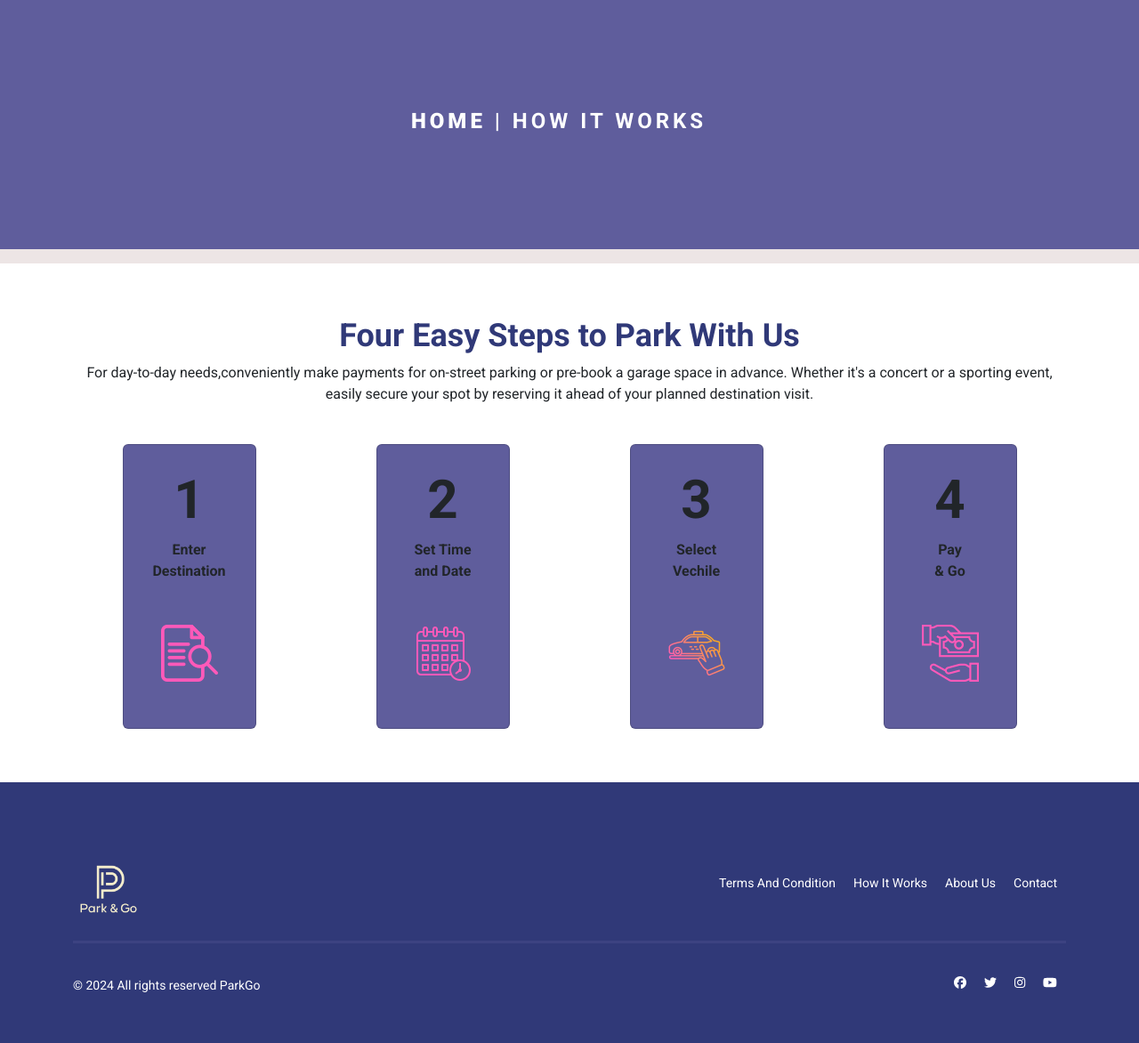
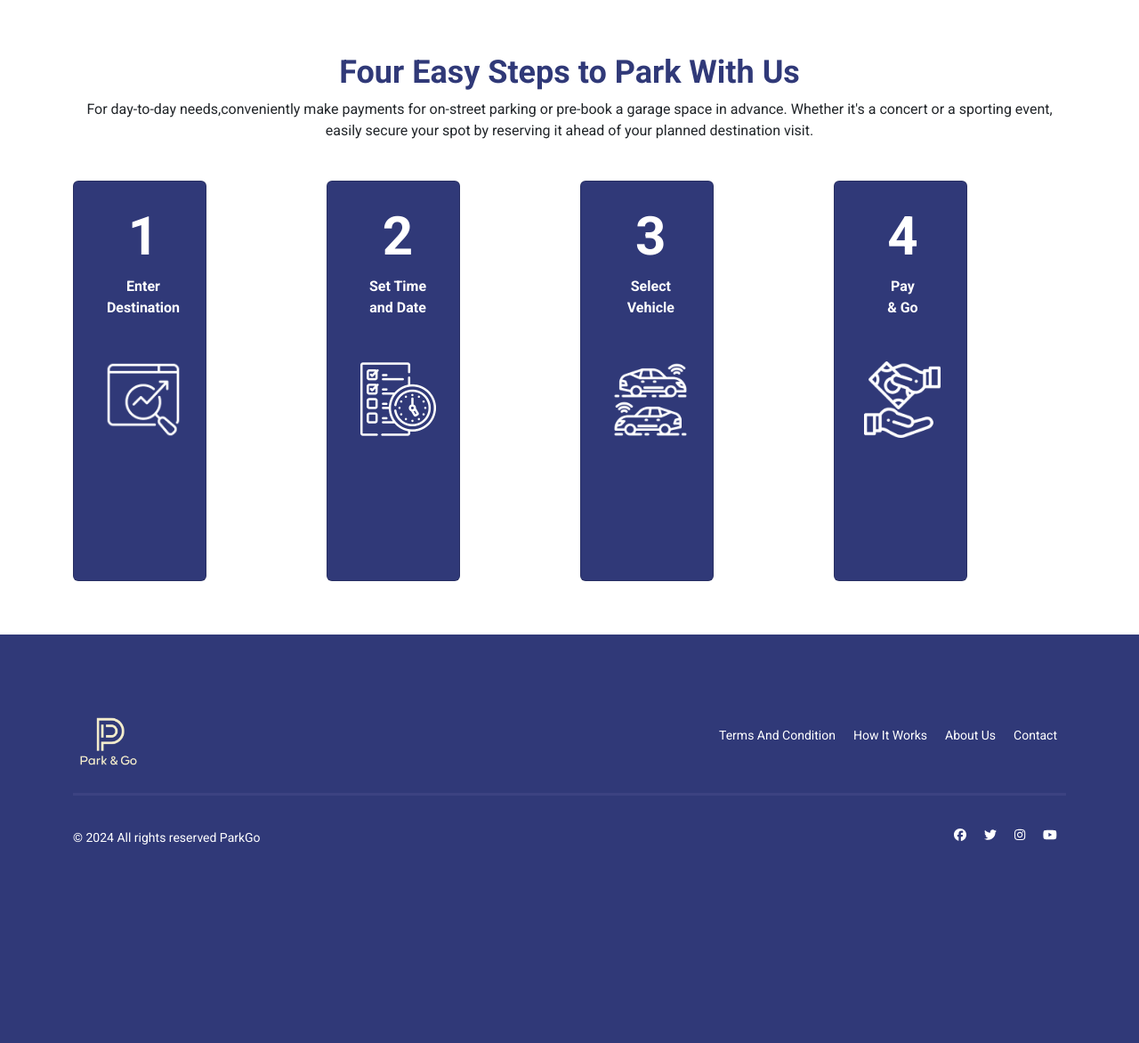
Before and after one commit to mrsafalpiya/parkgo, a Django app: page /works/ in a window 1280 px wide. Shown: the part 91-1263 px from the top of the page at 89% size. After the commit the page ends 1040 px from the top, so only its background shows below. Run offline with Django 4.2, Linux system fonts and the light colour scheme; some libraries are stand-ins or nearby versions.

Commit message:
Fixed links and tweaked how it works page

```diff
--- a/auth_project/static/css/style.css
+++ b/auth_project/static/css/style.css
@@ -578,9 +578,8 @@ main .page__work .work__header h3 {
 main .page__work .card {
   height: 320px;
   width: 150px;
-  margin: 0 auto;
   padding: 10px;
-  background-color: #5f5d9c;
+  background-color: #303978;
 }
 main .page__work .card h2 {
   font-size: 60px;
@@ -904,3 +903,59 @@ main .payment__page .card .term_con p:nth-child(3) {
   align-items: center;
   padding: 72px;
 }
+
+.step-entry {
+  transition: all 0.15s;
+  padding-left: 0;
+}
+
+.step-image {
+  position: absolute;
+  top: 0;
+  left: 0;
+  opacity: 0;
+  transition: all 0.15s;
+  height: 100%;
+  width: 100%;
+  object-fit: cover;
+  filter: brightness(0.5);
+}
+
+.step-content {
+  position: absolute;
+  transition: all 0.25s, color 0.05s;
+}
+
+.step-sub-content {
+  opacity: 0;
+  font-size: 13px !important;
+  font-weight: 400 !important;
+  border-bottom: 1px white solid;
+  margin-top: 120px;
+}
+
+.step-card {
+  transition: all 0.25s;
+  height: 450px !important;
+  color: white !important;
+}
+
+.step-card:hover {
+  width: 250px !important;
+}
+
+.step-card:hover .step-content {
+  transform: translate(42px, -10px);
+}
+
+.step-card:hover .step-sub-content {
+  opacity: 1;
+}
+
+.step-entry:hover .step-image {
+  opacity: 1;
+}
+
+.step-icon {
+  filter: invert();
+}
--- a/auth_project/templates/base.html
+++ b/auth_project/templates/base.html
@@ -122,16 +122,16 @@
                     </div>
                     <div class="footer_links">
                         <p>
-                            <a href="">Terms and Condition</a>
+                            <a href="/terms">Terms and Condition</a>
                         </p>
                         <p>
-                            <a href="">How it works</a>
+                            <a href="/works">How it works</a>
                         </p>
                         <p>
-                            <a href="">About Us</a>
+                            <a href="/about">About Us</a>
                         </p>
                         <p>
-                            <a href="">Contact</a>
+                            <a href="/contact">Contact</a>
                         </p>
                     </div>
                 </div>
--- a/auth_project/templates/index.html
+++ b/auth_project/templates/index.html
@@ -245,7 +245,7 @@
                         you're all set to go! Drive to your destination and park in your
                         reserved spot hassle-free.
                     </p>
-                    <a href="" class="primary-button btn">Learn how it works &rarr;</a>
+                    <a href="/works" class="primary-button btn">Learn how it works &rarr;</a>
                 </div>
                 <div class="col-md-6 col-lg-6 col-12 work_col-two">
                     <img src="{% static 'image/work1.png' %}"
--- a/auth_project/templates/works.html
+++ b/auth_project/templates/works.html
@@ -1,16 +1,6 @@
 {% extends 'base.html' %}
+{% load static %}
 {% block content %}
-      <section class="breadcrumb">
-        <div class="conatiner">
-          <div class="row">
-            <div class="col-12 hero__banner order-lg-0 order-1 px-4">
-              <h1 class="head__name text-center">
-                <a href="index.html">Home</a> | How it works
-              </h1>
-            </div>
-          </div>
-        </div>
-      </section>
     <section class="page__work">
         <div class="container">
             <div class="work__header text-center">
@@ -24,75 +14,93 @@
             </div>
             <div class="row gx-4 gy-4 page_row">
                 <div class="col-md-6 col-lg-3 col-12">
-              <div class="card">
-                <div class="card-body">
+                    <div class="card step-card">
+                        <div class="card-body step-entry">
+                            <img src="{% static 'image/enter-destination.png' %}"
+                                 alt=""
+                                 class="img-fluid step-image" />
+                            <div class="step-content">
                                 <div class="text-center">
                                     <h2>1</h2>
-                    <p>Enter <br />Destination</p>
+                                    <p>
+                                        Enter
+                                        <br />
+                                        Destination
+                                    </p>
                                 </div>
                                 <div class="text-center mt-5">
-                    <img
-                      src="/assets/img/icons/preview.png"
-                      alt=""
-                      class="img-fluid"
-                    />
+                                    <img src="{% static 'image/search-engine-optimisation 1.png' %}" alt="" class="img-fluid step-icon" style="height: 86px;"/>
+                                </div>
+                                <p class="step-sub-content">Search your destination</p>
                             </div>
                         </div>
                     </div>
                 </div>
                 <div class="col-md-6 col-lg-3 col-12">
-              <div class="card">
-                <div class="card-body">
+                    <div class="card step-card">
+                        <div class="card-body step-entry">
+                            <img src="{% static 'image/time-and-date.png' %}"
+                                 alt=""
+                                 class="img-fluid step-image" />
+                            <div class="step-content">
                                 <div class="text-center">
                                     <h2>2</h2>
-                    <p>Set Time <br />and Date</p>
+                                    <p>
+                                        Set Time
+                                        <br />
+                                        and Date
+                                    </p>
                                 </div>
                                 <div class="text-center mt-5">
-                    <img
-                      src="/assets/img/icons/calendar.png"
-                      alt=""
-                      class="img-fluid"
-                    />
+                                    <img src="{% static 'image/time 1.png' %}" alt="" class="img-fluid step-icon" />
+                                </div>
+                                <p class="step-sub-content">Select your time of arrival</p>
                             </div>
                         </div>
                     </div>
                 </div>
                 <div class="col-md-6 col-lg-3 col-12">
-              <div class="card">
-                <div class="card-body">
+                    <div class="card step-card">
+                        <div class="card-body step-entry">
+                            <img src="{% static 'image/select-vehicle.png' %}"
+                                 alt=""
+                                 class="img-fluid step-image" />
+                            <div class="step-content">
                                 <div class="text-center">
                                     <h2>3</h2>
                                     <p>
-                      Select <br />
-                      Vechile
+                                        Select
+                                        <br />
+                                        Vehicle
                                     </p>
                                 </div>
                                 <div class="text-center mt-5">
-                    <img
-                      src="/assets/img/icons/choice.png"
-                      alt=""
-                      class="img-fluid"
-                    />
+                                    <img src="{% static 'image/autonomous-car 1.png' %}" alt="" class="img-fluid step-icon" style="height: 86px;" />
+                                </div>
+                                <p class="step-sub-content">2 wheelers / 4 wheelers</p>
                             </div>
                         </div>
                     </div>
                 </div>
                 <div class="col-md-6 col-lg-3 col-12">
-              <div class="card">
-                <div class="card-body">
+                    <div class="card step-card">
+                        <div class="card-body step-entry">
+                            <img src="{% static 'image/pay-and-go.png' %}"
+                                 alt=""
+                                 class="img-fluid step-image" />
+                            <div class="step-content">
                                 <div class="text-center">
                                     <h2>4</h2>
                                     <p>
-                      Pay <br />
+                                        Pay
+                                        <br />
                                         & Go
                                     </p>
                                 </div>
                                 <div class="text-center mt-5">
-                    <img
-                      src="/assets/img/icons/pay.png"
-                      alt=""
-                      class="img-fluid"
-                    />
+                                    <img src="{% static 'image/payment-method 1.png' %}" alt="" class="img-fluid step-icon" style="height: 86px;" />
+                                </div>
+                                <p class="step-sub-content">Pay and start parking...</p>
                             </div>
                         </div>
                     </div>
```
Also changed, not shown: auth_project/static/image/autonomous-car 1.png (added), auth_project/static/image/enter-destination.png (added), auth_project/static/image/pay-and-go.png (added), auth_project/static/image/payment-method 1.png (added), auth_project/static/image/search-engine-optimisation 1.png (added), auth_project/static/image/select-vehicle.png (added), auth_project/static/image/time 1.png (added), auth_project/static/image/time-and-date.png (added). Lines whose indentation alone changed are shown as unchanged.
